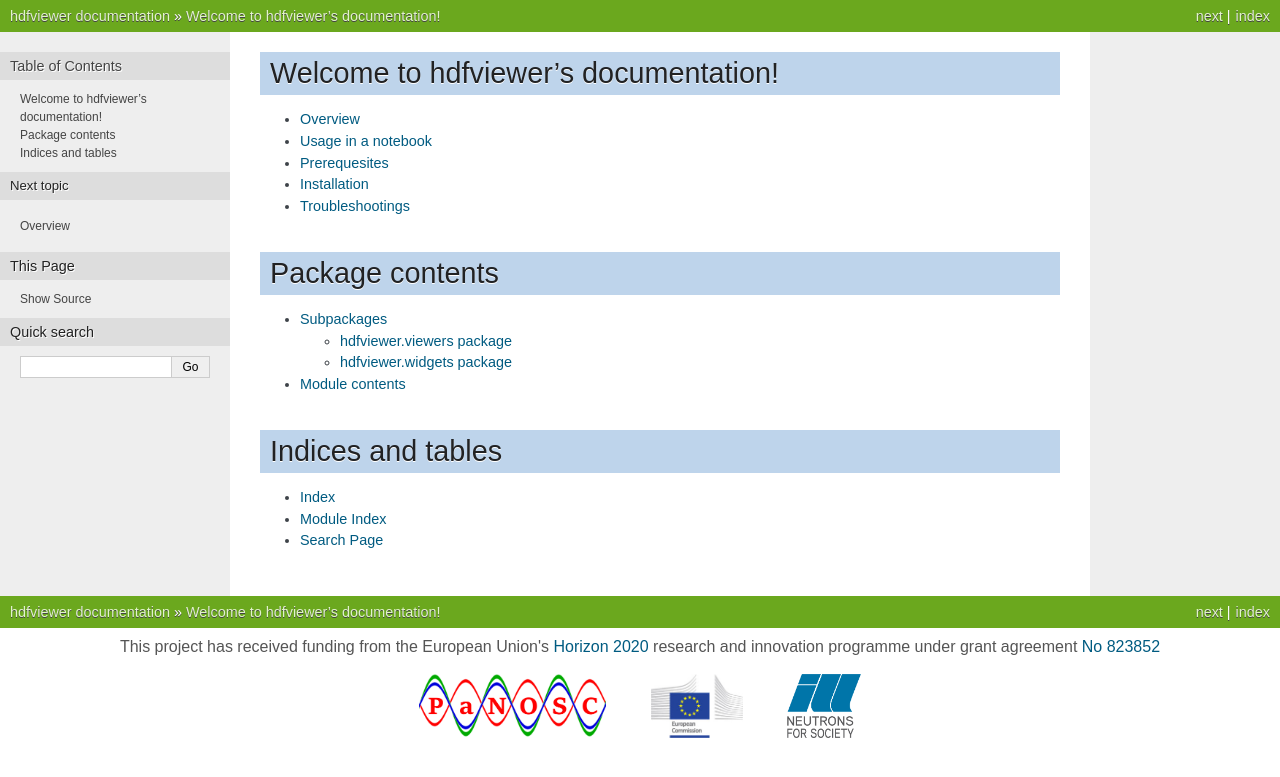
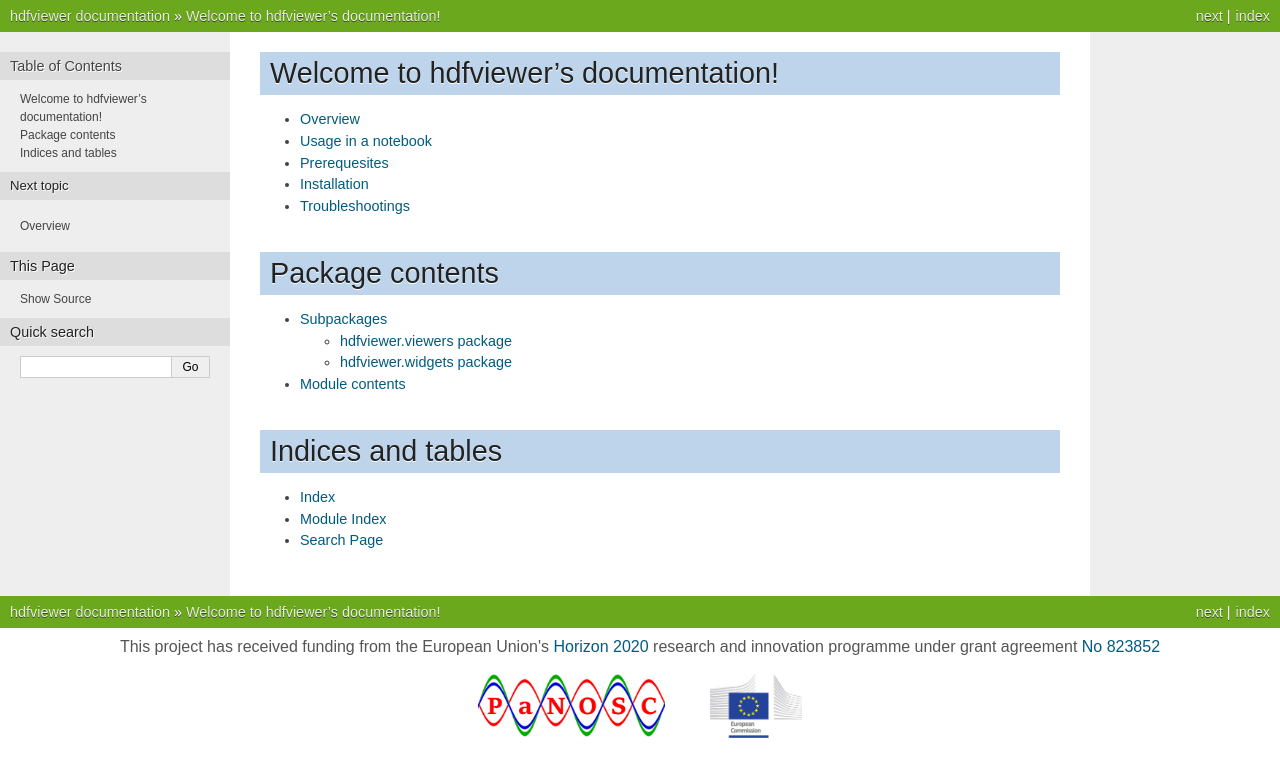
Before and after one commit to scimax/ipy-hdf-viewer, a Sphinx documentation site: the page built from docs/index.rst, in a window 1280 px wide. Shown: the top 777 px of the page. Built offline with Sphinx 7.4.7, drawn with Linux system fonts in a browser that asks for light colours; formulas are drawn with MathJax 3.

Commit message:
removed ILL icon

```diff
--- a/docs/_templates/layout.html
+++ b/docs/_templates/layout.html
@@ -18,9 +18,6 @@
     <a href="https://ec.europa.eu/commission/index_en" target="_blank">
     <img src="_static/ec_logo.jpg" alt="European comission logo icon"></img>
     </a>
-    <a href="https://www.ill.eu/" target="_blank">
-        <img src="_static/ill_logo.png" alt="ILL logo icon"></img>
-    </a>
     </div>
 </center>
 {% endblock %}
```
